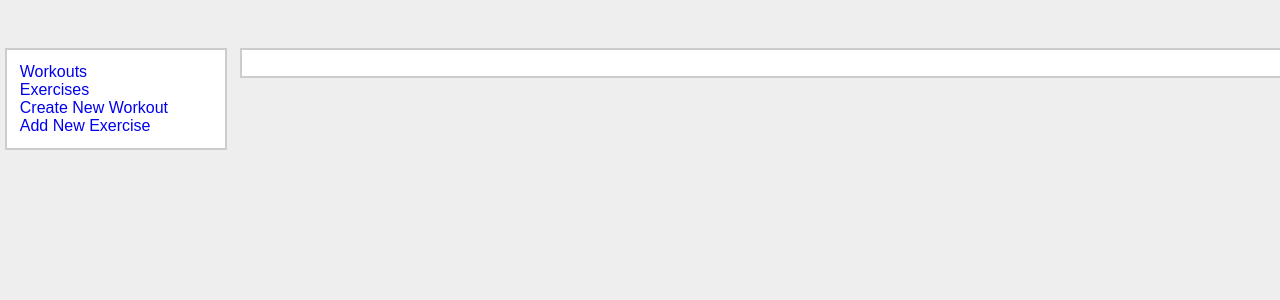
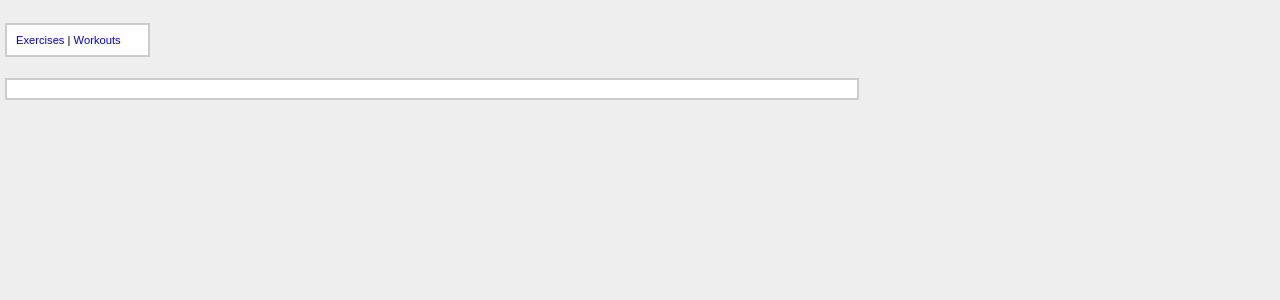
Before and after one commit to petezhut/smallstuff, a Flask app: page / in a window 1280 px wide; the page is wider, and only the part inside the window is pictured. Shown: the top 300 px of that part. Run offline with Flask 2, Linux system fonts and the light colour scheme; parts of the project's set-up code (start-up, migrations or seed data) failed here and were passed over.

Commit message:
Minor intrace updates..

```diff
--- a/main.py
+++ b/main.py
@@ -9,23 +9,15 @@ app.debug = True
 DB = database.Database()
 #DB.DbInit()
 
-LINKS = {
-        'Workouts' : "/workouts",
-        'Exercises' : '/exercises',
-        'Create New Workout' : '/new_workout',
-        'Add New Exercise' : '/new_exercise',
-        }
-
 def get_lastWorksheet(workout_name):
     return max(DB.workout.find({'name' : workout_name}))
 
 @app.route("/exercises")
 def exercises():
-    return render_template("showallexercises.html", data=DB.exercises.find(), title="SmallStuff", links=LINKS)
-
+    return render_template("showallexercises.html", data=DB.exercises.find(), title="SmallStuff")
 @app.route("/workouts")
 def workouts():
-    return render_template("showallworkouts.html", data=DB.workouts.find(), title="SmallStuff", links=LINKS)
+    return render_template("showallworkouts.html", data=DB.workouts.find(), title="SmallStuff")
 
 @app.route("/workout/<workout_name>", methods = ['GET', 'POST'])
 def workout(workout_name):
@@ -43,7 +35,7 @@ def workout(workout_name):
         DB.workout.insert({'date' : form.workout_date.data.isoformat(), 'name' : workout_name,  'journal' : form.workout_journal.data, 'tracking' : d })
         return redirect(url_for('index'))
     data={ 'name' : DB.workouts.find_one({'name' : workout_name})['name'], 'exercises' : exercises }
-    return render_template("worksheet.html", data=data, history=get_lastWorksheet(workout_name), form=form, title="SmallStuff", links=LINKS, date=date.today().strftime("%Y-%m-%d"))
+    return render_template("worksheet.html", data=data, history=get_lastWorksheet(workout_name), form=form, title="SmallStuff", date=date.today().strftime("%Y-%m-%d"))
 
 @app.route("/new_exercise", methods = ['GET', 'POST'])
 def new_exercise():
@@ -51,7 +43,7 @@ def new_exercise():
     if request.method == 'POST':
         DB.exercises.insert({'name' : form.exercise_name.data, 'tracking' : form.exercise_tracking.data })
         return redirect(url_for('exercises'))
-    return render_template('new_exercise.html', form=form, title="SmallStuff", links=LINKS)
+    return render_template('new_exercise.html', form=form, title="SmallStuff")
 
 @app.route("/new_workout", methods = ['GET', 'POST'])
 def new_workout():
@@ -59,11 +51,11 @@ def new_workout():
     if request.method == 'POST':
         DB.workouts.insert({'name' : form.workout_name.data, 'exercises' : form.exercise_list.data })
         return redirect(url_for('workouts'))
-    return render_template('new_workout.html', form=form, title="SmallStuff", links=LINKS)
+    return render_template('new_workout.html', form=form, title="SmallStuff")
 
 @app.route("/")
 def index():
-    return render_template('basic.html', title="SmallStuff", links=LINKS)
+    return render_template('basic.html', title="SmallStuff")
 
 
 if __name__ == '__main__':
--- a/static/style.css
+++ b/static/style.css
@@ -1,5 +1,6 @@
 body {
     font-family: sans-serif;
+    font-size: .7em;
     background: #eee;
 }
 
@@ -34,34 +35,23 @@ a {
 
 .page {
     margin: 2em auto;
-    width: 80em;
+    width: 65%;
     border: 2px solid #ccc;
     padding: 0.8em;
     background: white;
     position: absolute;
-    top: 1em;
-    left: 15em;
+    top: 5em;
+    left: 5px;
 }
 
-.history {
+.navbar {
     margin: 2em auto;
-    width: 40em;
+    width: 11em;
     border: 2px solid #ccc;
     padding: 0.8em;
     background: white;
     position: absolute;
-    top: 1em;
-    left: 57em;
-}
-
-.navbar {
-    margin: 2em auto;
-    width: 12em;
-    border: 2px solid #ccc;
-    padding: 0.8em;
-    background: white;
-    position: absolute;
-    top: 1em;
+    top: 1px;
     left: 5px;
 }
 .worksheet {
@@ -71,7 +61,3 @@ a {
 .formdata {
     background: white;
 }
-
-tr.exercise {
-    border: 1px dashed black;
-}
--- a/templates/basic.html
+++ b/templates/basic.html
@@ -3,14 +3,9 @@
 <link rel=stylesheet type=text/css href="{{ url_for('static', filename='style.css') }}">
 <div>
     <div class=navbar>
-        {% for link in links %}
-        <a href='{{ links[link] }}'>{{ link }}</a><br>
-        {% endfor %}
+        <a href='/exercises'>Exercises</a> | <a href='/workouts'>Workouts</a>
     </div>
     <div class=page>
         {% block body %}{% endblock %}
     </div>
-    <!--<div class=history>
-        {% block history %}{% endblock %}
-    </div>-->
 </div>
--- a/templates/showallexercises.html
+++ b/templates/showallexercises.html
@@ -1,5 +1,6 @@
 {% extends "basic.html" %}
 {% block body %}
+<a href='/new_exercise'>Add New Exercise</a>
 <ul>
 {% for exercises in data %}
     <li>{{ exercises['name'] }}</li>
--- a/templates/showallworkouts.html
+++ b/templates/showallworkouts.html
@@ -1,5 +1,6 @@
 {% extends "basic.html" %}
 {% block body %}
+<a href='/new_workout'>Add New Workout</a>
 {% for d in data %}
 <fieldset><legend><a href='/workout/{{ d['name' ] }}'>{{ d['name'] }}</a></legend>
     <ul>
```
